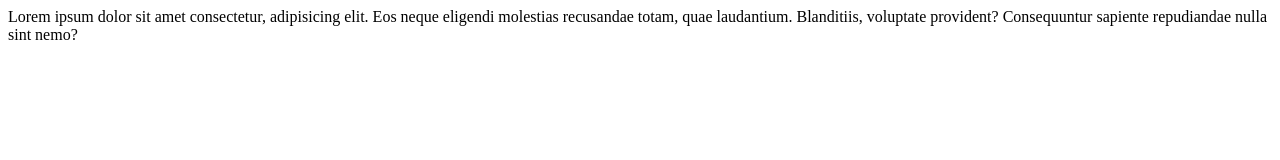
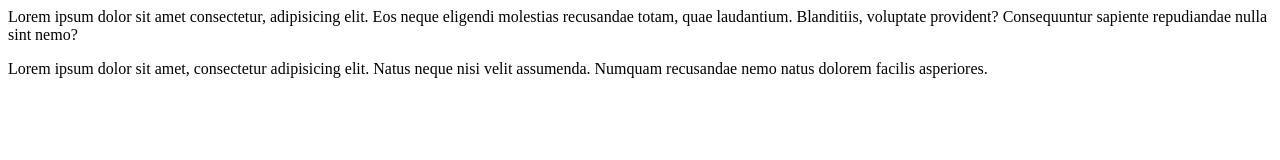
Before and after one commit to VishalNathwani15/learn-git, a plain HTML site: page index.html in a window 1280 px wide. Drawn offline with Linux system fonts and the light colour scheme.

Commit message:
testing with u

```diff
--- a/index.html
+++ b/index.html
@@ -5,6 +5,8 @@
     <meta name="viewport" content="width=device-width, initial-scale=1.0">
     <title>git website</title>
     Lorem ipsum dolor sit amet consectetur, adipisicing elit. Eos neque eligendi molestias recusandae totam, quae laudantium. Blanditiis, voluptate provident? Consequuntur sapiente repudiandae nulla sint nemo?
+
+    <p>Lorem ipsum dolor sit amet, consectetur adipisicing elit. Natus neque nisi velit assumenda. Numquam recusandae nemo natus dolorem facilis asperiores.</p>
 </head>
 <body>
 
```
